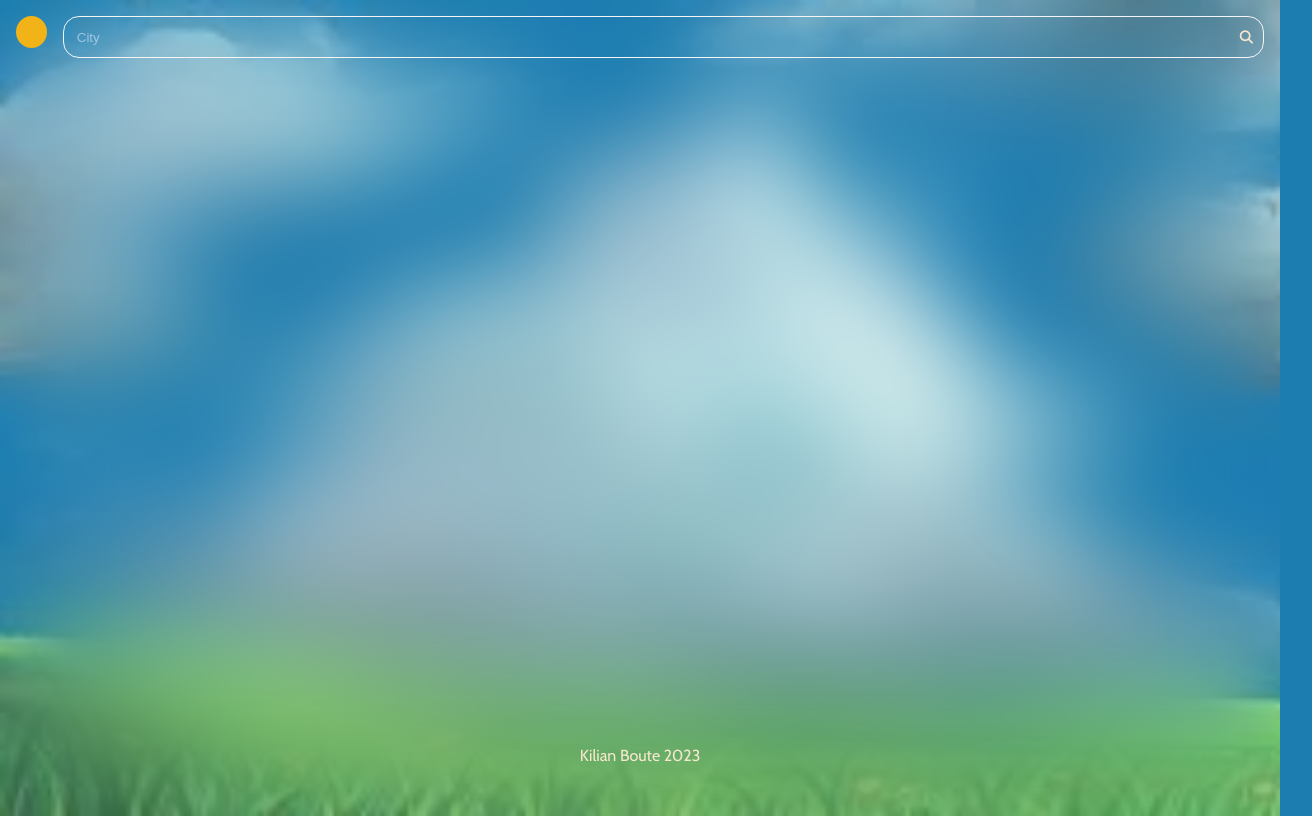
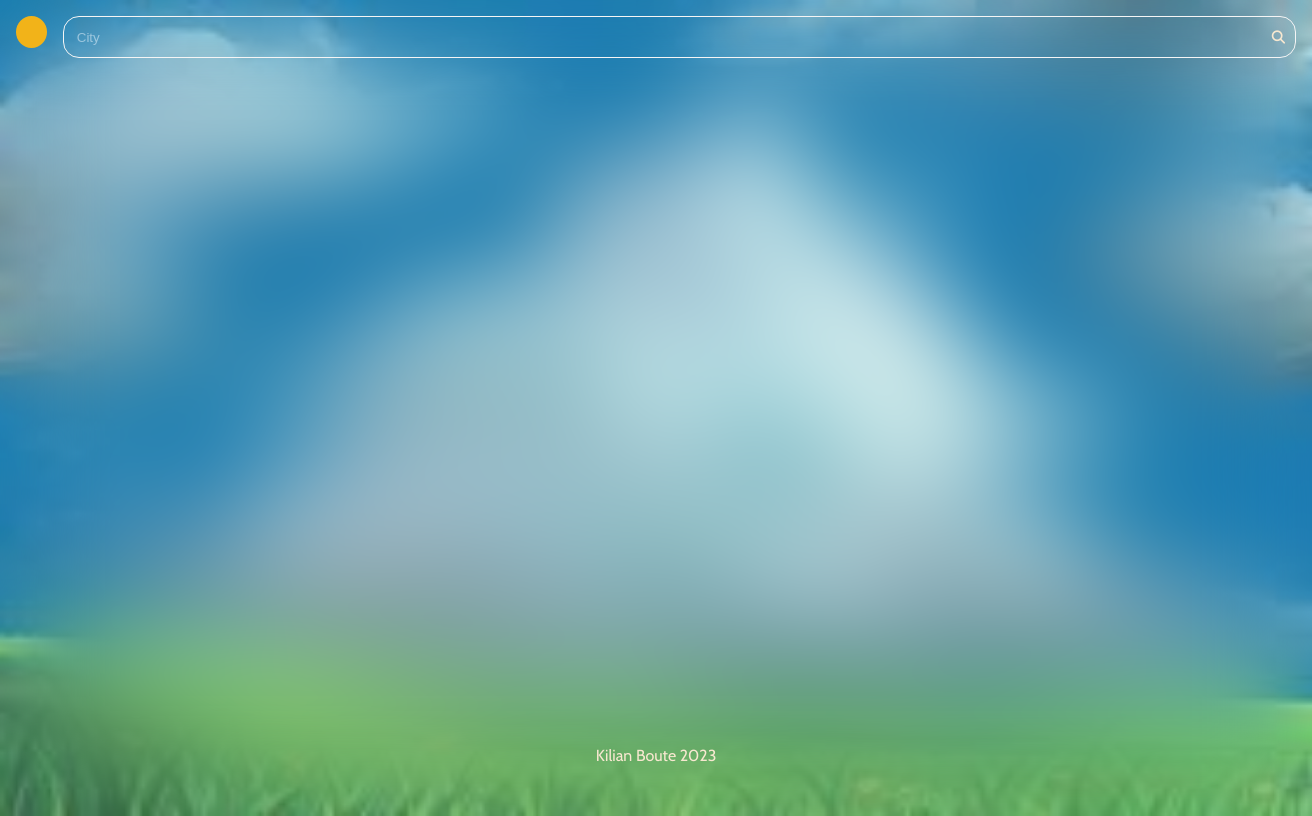
Before and after one commit to KilianBoute/weather-app, a plain HTML site: page index.html in a window 1280 px wide. Shown: the whole page, 1312 px wide, since content can reach past the window. Drawn offline with Linux system fonts and the light colour scheme.

Commit message:
Consintency fixes

```diff
--- a/scripts.js
+++ b/scripts.js
@@ -189,7 +189,7 @@ async function getWeatherOnSubmit(location) {
     locationInfo.innerHTML = "";
     cardContainer.innerHTML = "";
     getWeatherForLocation(data.results[0].longitude, data.results[0].latitude, data.results[0].name, data.results[0].admin1, data.results[0].country);
-    } catch (err){
+    } catch(err){
         console.log(err);
     }
 }
--- a/styles.css
+++ b/styles.css
@@ -9,6 +9,7 @@
 
 body {
     min-height: 100dvh;
+    min-width: 100lvw;
     padding: 1rem 1rem 0 1rem;
     margin: 0;
     background: rgb(28, 125, 177);
```
